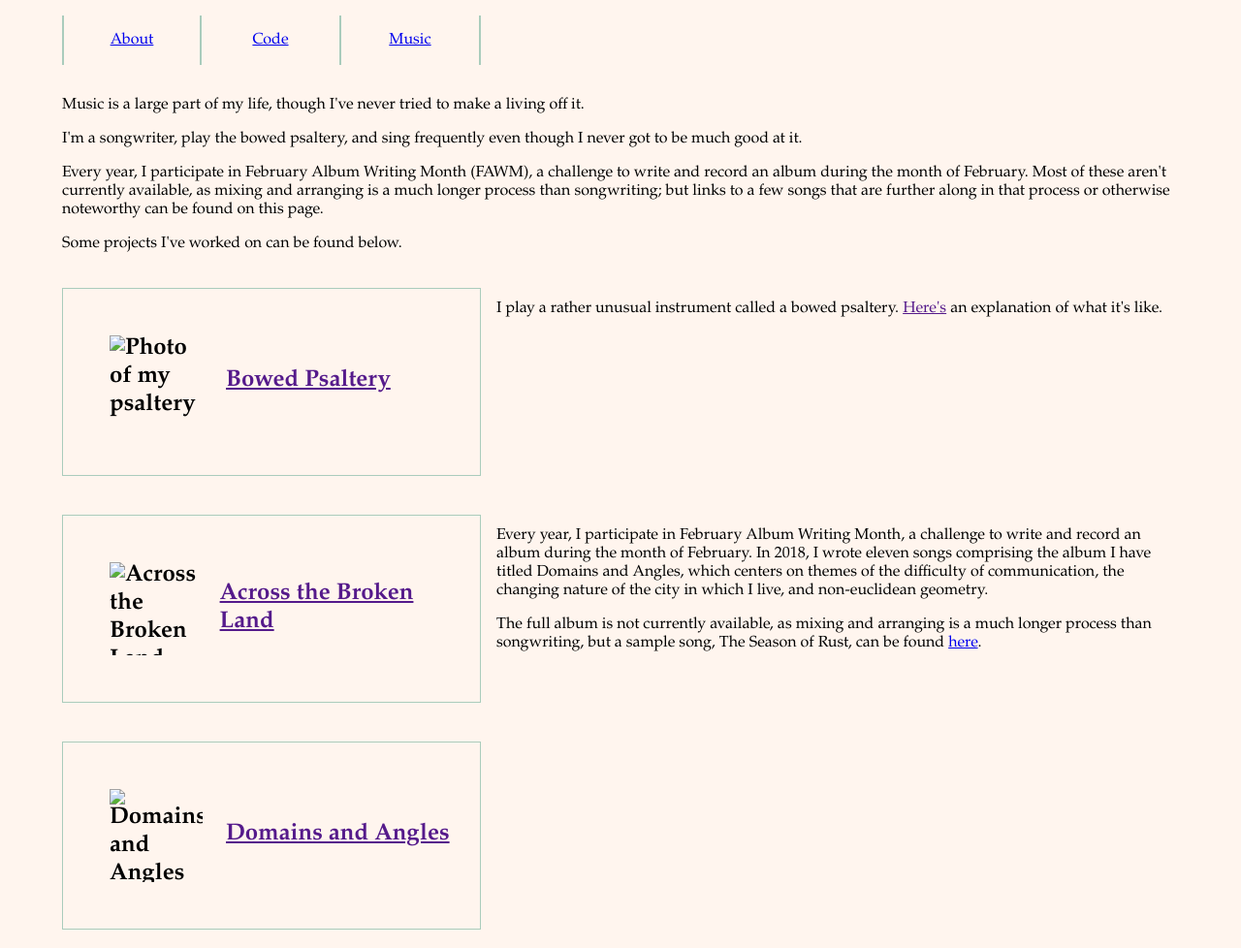
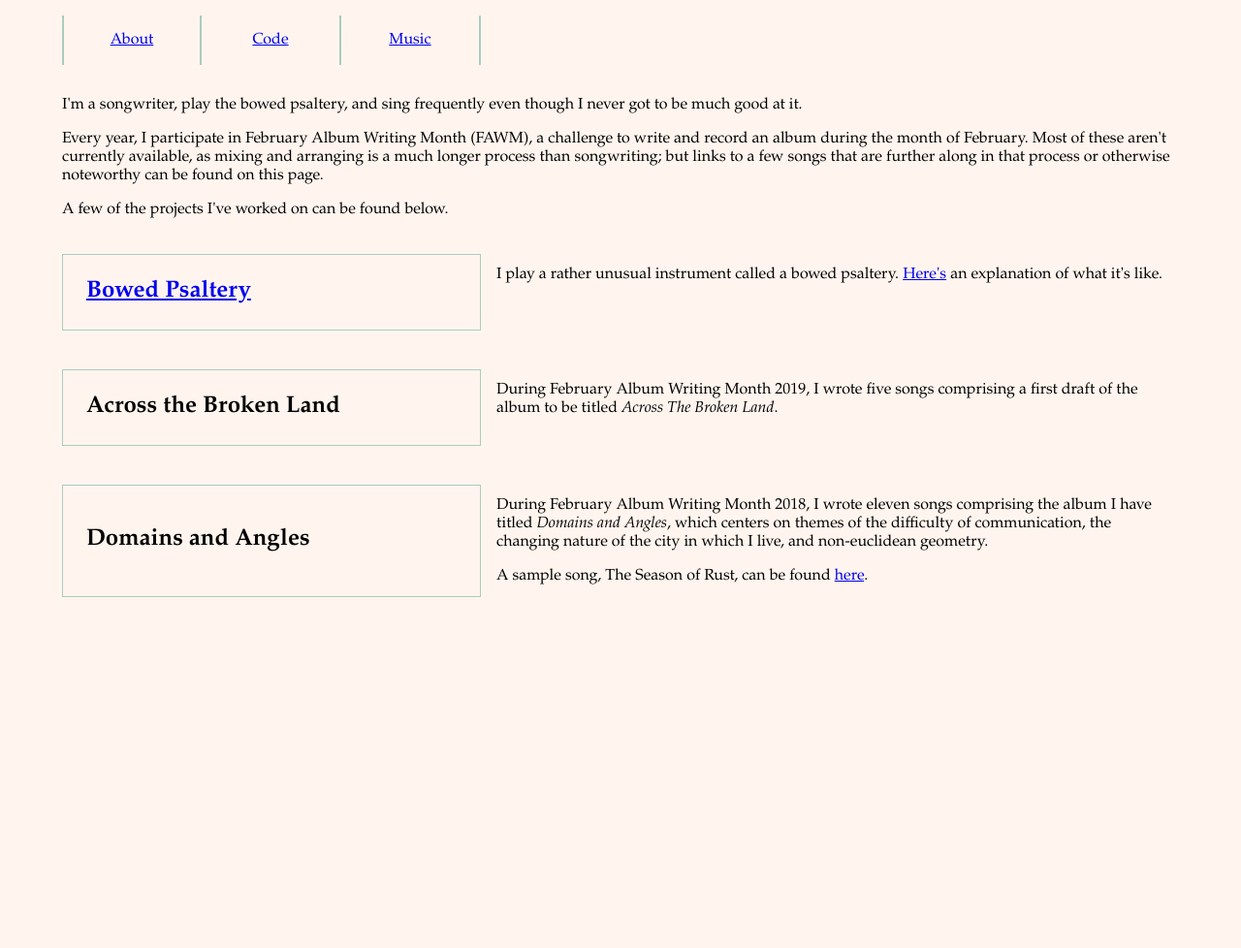
Before and after one commit to ForrestWeiswolf/forrestweiswolf.github.io, a Jekyll site: the page built from music.html, in a window 1280 px wide. Shown: the whole page at 97% size. Built offline with Jekyll 4.4.1, drawn with Linux system fonts in a browser that asks for light colours; after the commit the page ends 900 px from its top, so only the background shows below that.

Commit message:
Add draft of music projects page

```diff
--- a/music.html
+++ b/music.html
@@ -3,45 +3,55 @@ layout: default
 title: Forrest Wolf - Music
 ---
 <div>
-  <p>Music is a large part of my life, though I've never tried to make a living off it.</p>
   <p>I'm a songwriter, play the bowed psaltery, and sing frequently even though I never got to be much good at it.</p>
   <p>
     Every year, I participate in February Album Writing Month (FAWM), a challenge to write and record an album during the month of February. Most of these aren't currently available, as mixing and arranging is a much longer process than songwriting; but links to a few songs that are further along in that process or otherwise noteworthy can be found on this page.
   </p>
-  <p>Some projects I've worked on can be found below.</p>
+  <p>A few of the projects I've worked on can be found below.</p>
 
   <section class="project flex">
     <h2 class="left-side">
-      <img src="" alt="Photo of my psaltery">
-      <a href="">Bowed Psaltery</a>
+      <!-- <img src="./assets/images/psaltery.jpg" alt="Photo of my psaltery"> -->
+      <a href="./psaltery.html">Bowed Psaltery</a>
     </h2>
     <div class="project-info right-side">
       <p>I play a rather unusual instrument called a bowed psaltery.
-        <a href="">Here's</a> an explanation of what it's like.</p>
+        <a href="./psaltery.html">Here's</a> an explanation of what it's like.</p>
     </div>
   </section>
   <section class="project flex">
     <h2 class="left-side">
-      <img src="" alt="Across the Broken Land Cover - ">
-      <a href="">Across the Broken Land</a>
+      <!-- <img src="" alt="Across the Broken Land Cover - "> -->
+      Across the Broken Land
     </h2>
     <div class="project-info right-side">
       <p>
-        Every year, I participate in February Album Writing Month, a challenge to write and record an album during the month of February. In 2018, I wrote eleven songs comprising the album I have titled Domains and Angles, which centers on themes of the difficulty of communication, the changing nature of the city in which I live, and non-euclidean geometry.
-      </p>
-      <p>
-        The full album is not currently available, as mixing and arranging is a much longer process than songwriting, but a sample song, The Season of Rust, can be found <a href="https://soundcloud.com/user-957283792/the-season-of-rust-fawm-demo">here</a>.
+        During February Album Writing Month 2019, I wrote five songs comprising a first draft of the album to be titled <i>Across The Broken Land</i>.
       </p>
     </div>
   </section>
   <section class="project flex">
     <h2 class="left-side">
-      <img src="" alt="Domains and Angles Cover - ">
-      <a href="">Domains and Angles</a>
+      <!-- <img src="" alt="Domains and Angles Cover - "> -->
+      Domains and Angles
     </h2>
     <div class="project-info right-side">
-      <p></p>
+      <p>
+          During February Album Writing Month 2018, I wrote eleven songs comprising the album I have titled <i>Domains and Angles</i>, which centers on themes of the difficulty of communication, the changing nature of the city in which I live, and non-euclidean geometry.
+      </p>
+      <p>
+        A sample song, The Season of Rust, can be found <a href="https://soundcloud.com/user-957283792/the-season-of-rust-fawm-demo">here</a>.
+      </p>
     </div>
   </section>
-
+  <!-- <section class="project flex">
+      <h2 class="left-side">
+        <img src="" alt="Remember the World cover - ">
+        <a href="">Remember the World</a>
+      </h2>
+      <div class="project-info right-side">
+        <p>
+        </p>
+      </div>
+    </section> -->
 </div>
```
